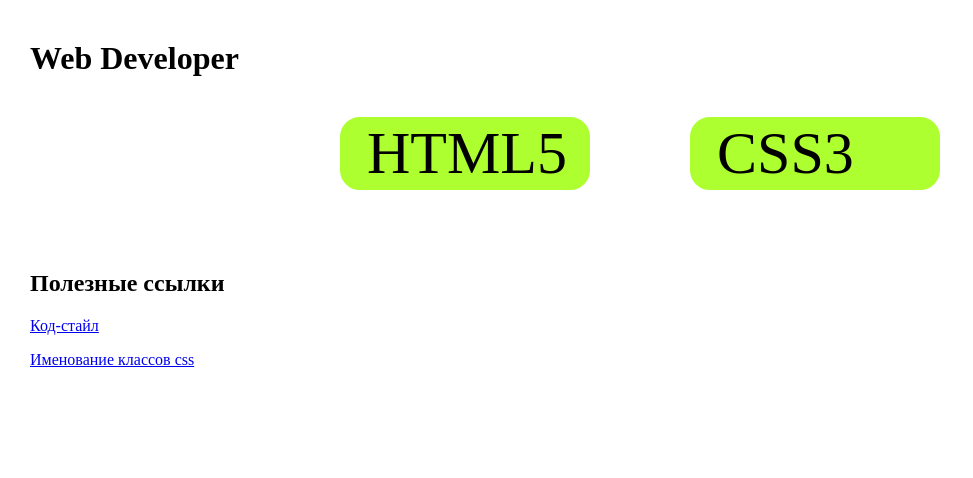
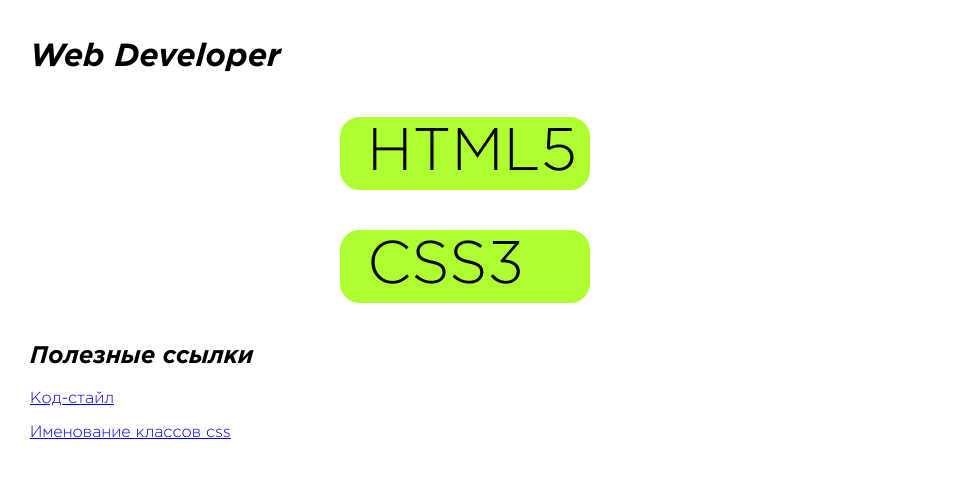
Before and after one commit to Tabashi79/Tabashi79.github.io, a plain HTML site: page index.html in a window 1280 px wide. Shown: the whole page, without its empty margins (0-973 px from the left). Drawn offline with Linux system fonts and the light colour scheme.

Commit message:
new 07.11.2022

```diff
--- a/css/style.css
+++ b/css/style.css
@@ -1,9 +1,42 @@
+/* Шрифты */
+@font-face {
+  font-family: 'Gotham Pro';
+  src: url('../fonts/GothamProBoldItalic.eot');
+  src: local('Gotham Pro Bold Italic'), local('GothamProBoldItalic'),
+    url('../fonts/GothamProBoldItalic.woff2') format('woff2'),
+    url('../fonts/GothamProBoldItalic.woff') format('woff');
+  font-weight: bold;
+  font-style: italic;
+  font-display: swap;
+}
+
+@font-face {
+  font-family: 'Gotham Pro';
+  src: url('../fonts/GothamProLight.eot');
+  src: local('Gotham Pro Light'), local('GothamProLight'),
+    url('../fonts/GothamProLight.woff2') format('woff2'),
+    url('../fonts/GothamProLight.woff') format('woff');
+  font-weight: 300;
+  font-style: normal;
+  font-display: swap;
+}
+
+/* Настройка */
 * {
   box-sizing: border-box;
 }
 
-h1, h2, ul, p {
+h1,
+h2,
+ul,
+p {
   margin: 0;
+}
+
+body {
+  font-family: 'Gotham Pro', sans-serif;
+  font-weight: 300;
+  font-style: normal;
 }
 
 .section:not(:last-child) {
@@ -56,8 +89,17 @@ h1, h2, ul, p {
   margin-bottom: 40px;
 }
 
+.title-one {
+  font-family: 'Gotham Pro', sans-serif;
+  font-weight: bold;
+  font-style: italic;
+}
+
 .title-two {
   margin-bottom: 20px;
+  font-family: 'Gotham Pro', sans-serif;
+  font-weight: bold;
+  font-style: italic;
 }
 
 .list {
```
Also changed, not shown: css3.html (+1 -2 lines), html5.html (+1 -2 lines), index.html (+1 -3 lines), fonts/GothamProBoldItalic.woff (added), fonts/GothamProBoldItalic.woff2 (added), fonts/GothamProLight.woff (added), fonts/GothamProLight.woff2 (added).
